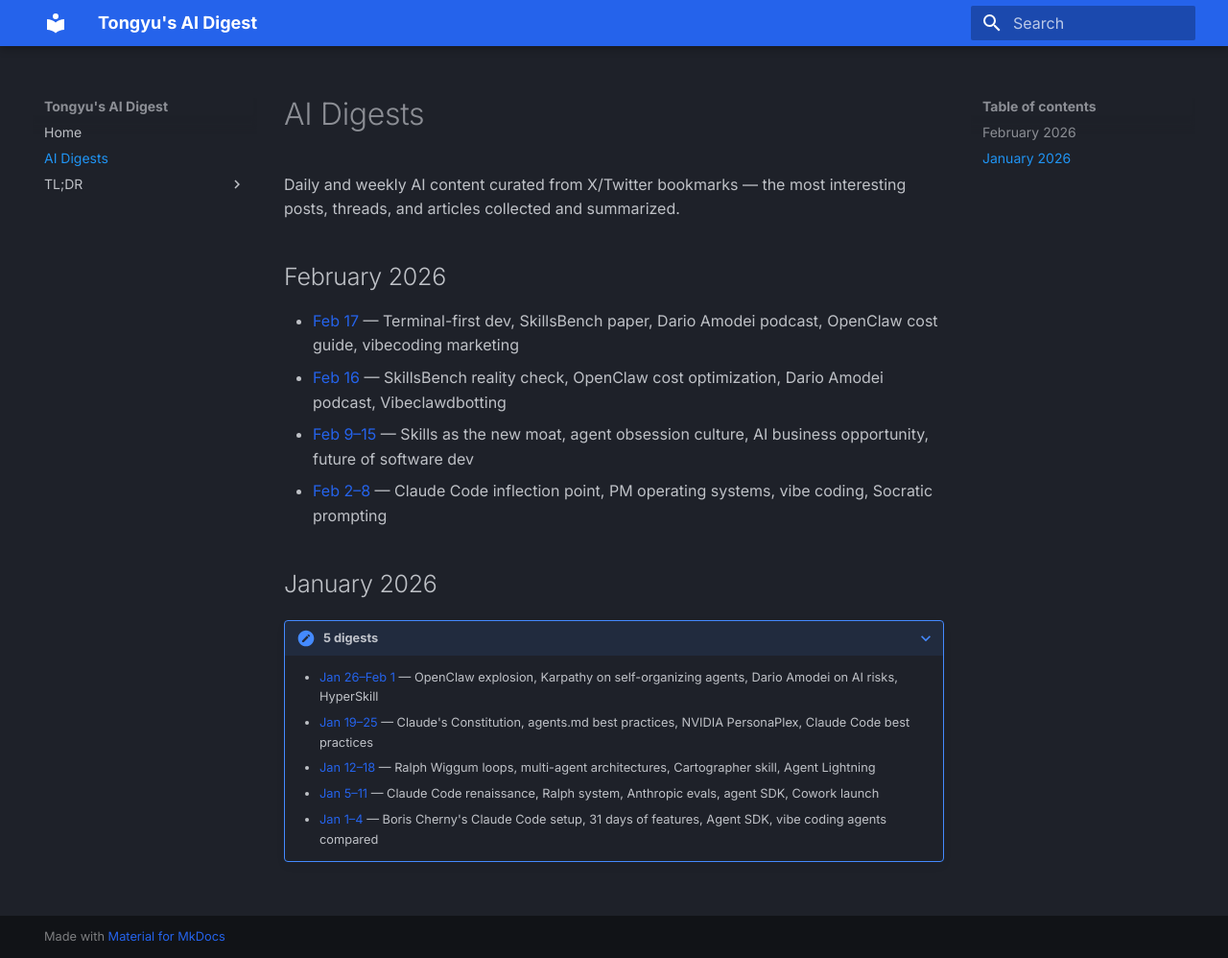
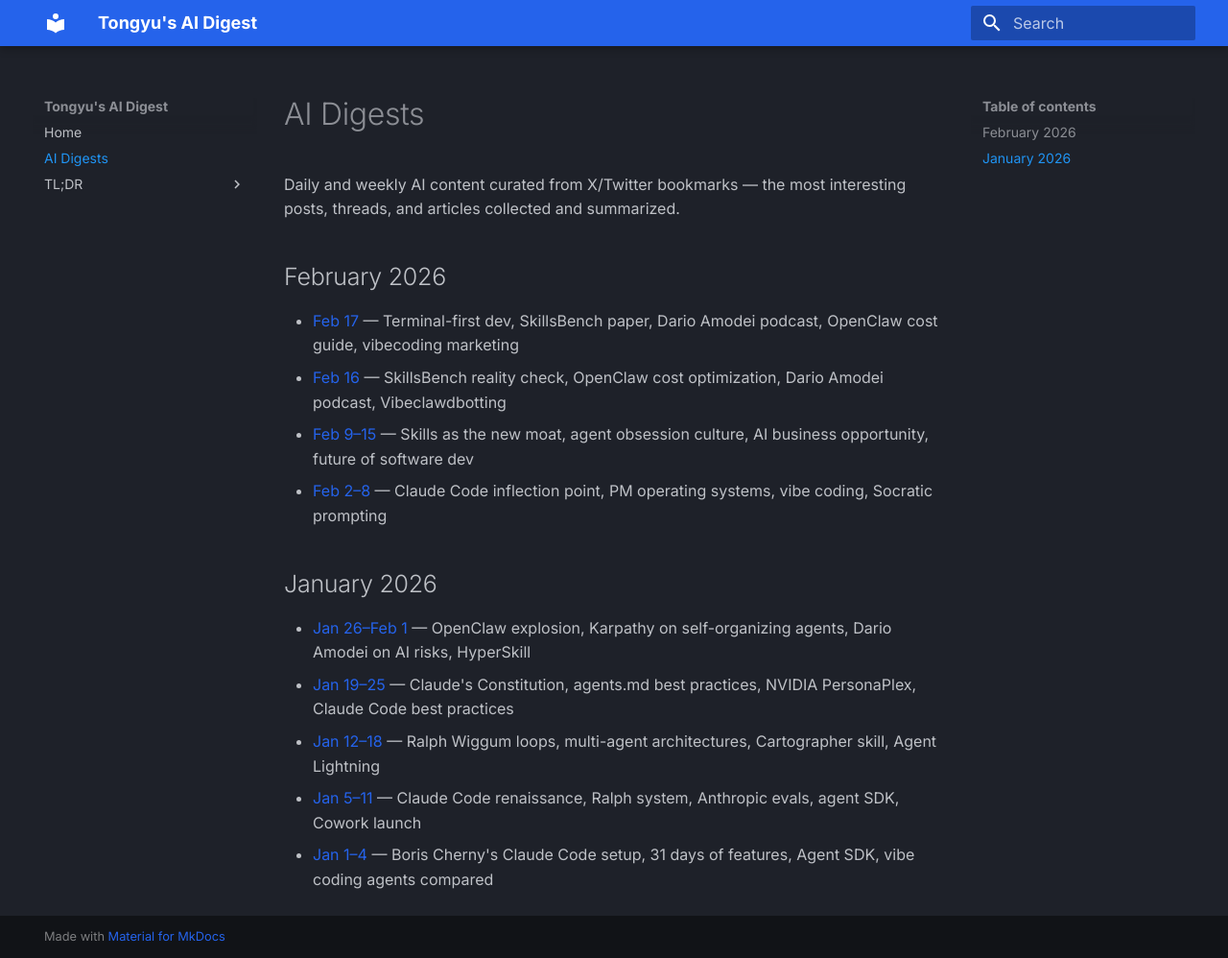
Before and after one commit to tongyuwang/ai-daily-digest, an MkDocs documentation site: the page built from docs/digests/index.md, in a window 1280 px wide and 998 px high. Shown: the whole window at 96% size. Built offline with MkDocs 1.6.1 and Material for MkDocs 9.7.7, drawn with Linux system fonts in a browser that asks for light colours.

Commit message:
Fix January section: plain list instead of broken collapsible

```diff
--- a/docs/digests/index.md
+++ b/docs/digests/index.md
@@ -11,10 +11,8 @@ Daily and weekly AI content curated from X/Twitter bookmarks — the most intere
 
 ## January 2026
 
-???+ note "5 digests"
-
-    - [Jan 26–Feb 1](2026-01-26-to-2026-02-01.md) — OpenClaw explosion, Karpathy on self-organizing agents, Dario Amodei on AI risks, HyperSkill
-    - [Jan 19–25](2026-01-19-to-2026-01-25.md) — Claude's Constitution, agents.md best practices, NVIDIA PersonaPlex, Claude Code best practices
-    - [Jan 12–18](2026-01-12-to-2026-01-18.md) — Ralph Wiggum loops, multi-agent architectures, Cartographer skill, Agent Lightning
-    - [Jan 5–11](2026-01-05-to-2026-01-11.md) — Claude Code renaissance, Ralph system, Anthropic evals, agent SDK, Cowork launch
-    - [Jan 1–4](2026-01-01-to-2026-01-04.md) — Boris Cherny's Claude Code setup, 31 days of features, Agent SDK, vibe coding agents compared
+- [Jan 26–Feb 1](2026-01-26-to-2026-02-01.md) — OpenClaw explosion, Karpathy on self-organizing agents, Dario Amodei on AI risks, HyperSkill
+- [Jan 19–25](2026-01-19-to-2026-01-25.md) — Claude's Constitution, agents.md best practices, NVIDIA PersonaPlex, Claude Code best practices
+- [Jan 12–18](2026-01-12-to-2026-01-18.md) — Ralph Wiggum loops, multi-agent architectures, Cartographer skill, Agent Lightning
+- [Jan 5–11](2026-01-05-to-2026-01-11.md) — Claude Code renaissance, Ralph system, Anthropic evals, agent SDK, Cowork launch
+- [Jan 1–4](2026-01-01-to-2026-01-04.md) — Boris Cherny's Claude Code setup, 31 days of features, Agent SDK, vibe coding agents compared
```
